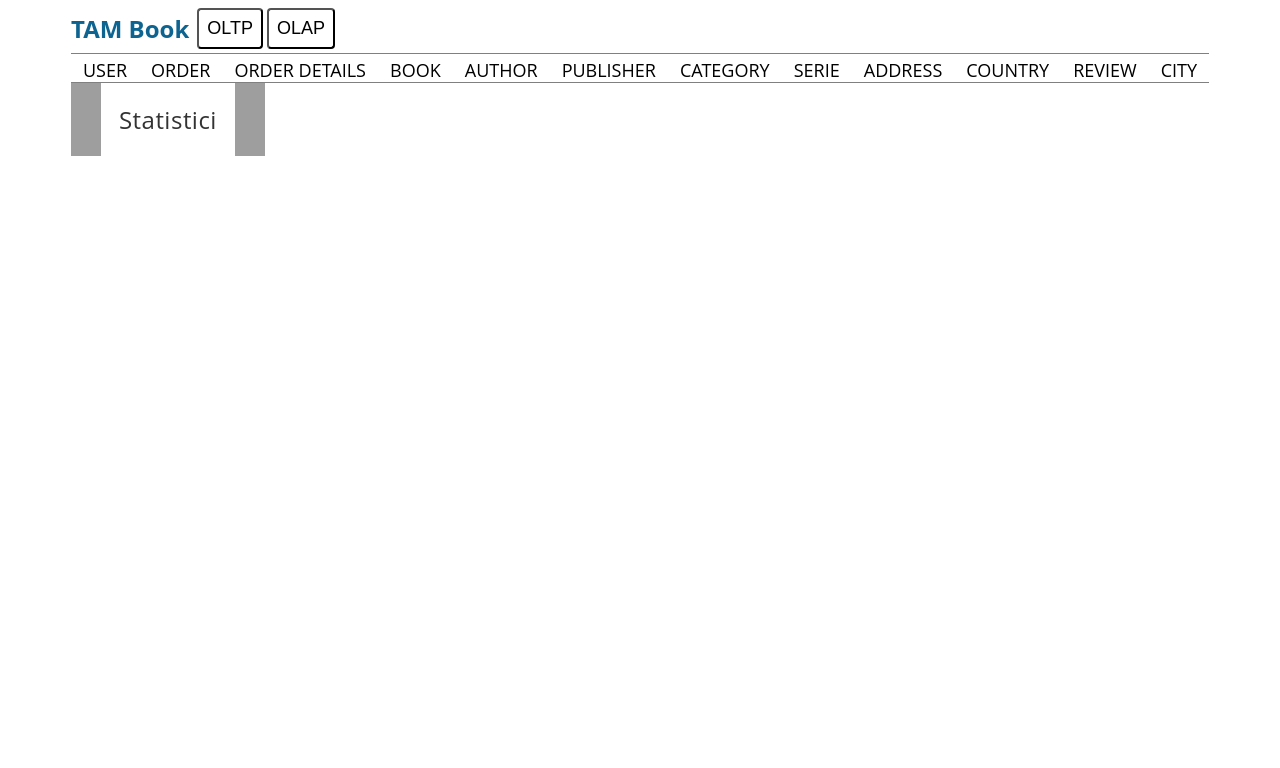
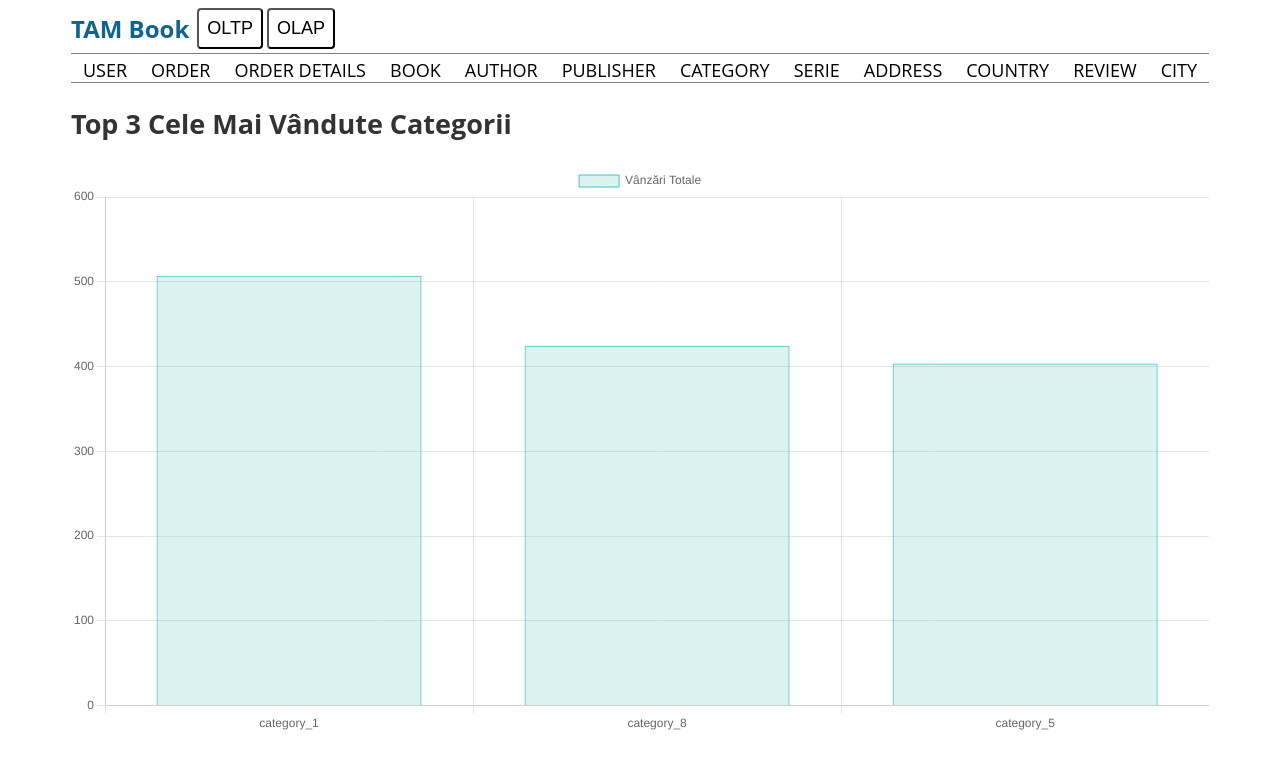
Before and after one commit to alexion2001/dwbi_tam-book, a React (Create React App) app in the folder tamBook/: page / in a window 1280 px wide. Shown: the top 768 px of the page. Built offline with nearby package versions, Linux system fonts and the light colour scheme; grey boxes are pictures that could not be loaded.

Commit message:
cerinta 10.1

```diff
--- a/tamBook/package.json
+++ b/tamBook/package.json
@@ -8,6 +8,7 @@
     "@testing-library/user-event": "^13.5.0",
     "react": "^18.3.1",
     "react-dom": "^18.3.1",
+    "react-chartjs-2": "^5.3.0",
    "react-router-dom": "^6.19.0",
     "react-scripts": "5.0.1",
     "styled-components": "^6.1.13",
--- a/tamBook/src/components/MenuBar.tsx
+++ b/tamBook/src/components/MenuBar.tsx
@@ -4,6 +4,7 @@ import styled from "styled-components";
 import { Table } from "../helpers/oltpFieldsConfig.ts";
 import Title from "./Title.tsx";
 import TablePage from "../pages/TablePage.tsx";
+import Statistics from "../pages/Statistics.tsx";
 
 const Container = styled.div``;
 
@@ -43,7 +44,7 @@ const MenuBar: React.FC<Props> = ({ fieldConfig }) => {
         ))}
       </NavBar>
       <Routes>
-        <Route path="/" element={<Title title={"Statistici"} />} />
+        <Route path="/" element={<Statistics />} />
         {fieldConfig.map((table) => (
           <Route
             key={table.tableName}
--- /dev/null
+++ b/tamBook/src/pages/Statistics.tsx
@@ -0,0 +1,61 @@
+import React, { useEffect, useState } from "react";
+import styled from "styled-components";
+import { Table } from "../helpers/oltpFieldsConfig.ts";
+import { Bar } from "react-chartjs-2";
+import {
+  Chart as ChartJS,
+  CategoryScale,
+  LinearScale,
+  BarElement,
+  Title,
+  Tooltip,
+  Legend,
+} from "chart.js";
+
+ChartJS.register(
+  CategoryScale,
+  LinearScale,
+  BarElement,
+  Title,
+  Tooltip,
+  Legend
+);
+
+const Container = styled.div`
+  display: flex;
+  flex-direction: column;
+  align-items: center;
+  gap: 18px;
+  width: 100%;
+  padding-top: 16px;
+`;
+interface Props {}
+
+const Statistics: React.FC<Props> = ({}) => {
+  const [categoryData, setCategoryData] = useState<any>([
+    { category: "category_1", total_sales: 507.18 },
+    { category: "category_8", total_sales: 424.61 },
+    { category: "category_5", total_sales: 403.47 },
+  ]);
+  const chartData = {
+    labels: categoryData.map((item) => item.category),
+    datasets: [
+      {
+        label: "Vânzări Totale",
+        data: categoryData.map((item) => item.total_sales),
+        backgroundColor: "rgba(75, 192, 192, 0.2)",
+        borderColor: "rgba(75, 192, 192, 1)",
+        borderWidth: 1,
+      },
+    ],
+  };
+
+  return (
+    <div>
+      <h2>Top 3 Cele Mai Vândute Categorii</h2>
+      <Bar data={chartData} options={{ responsive: true }} />
+    </div>
+  );
+};
+
+export default Statistics;
```
Also changed, not shown: 1 other file (tests, documents, lock files or other folders).
